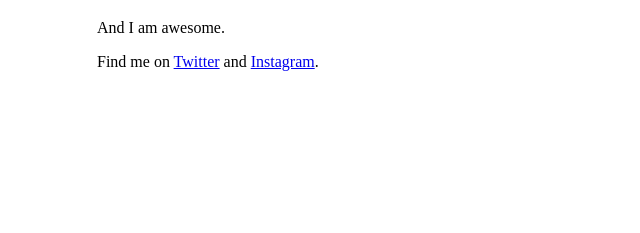
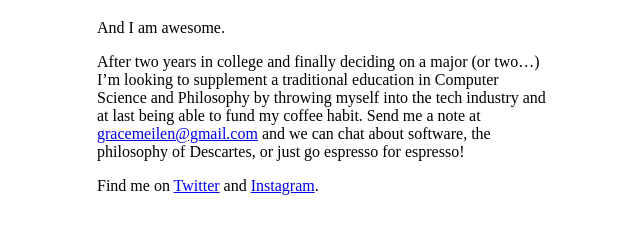
Before and after one commit to benjaminchait/gracemeilen.github.io, a plain HTML site: page index.html in a window 1280 px wide. Shown: the part 197-430 px from the top of the page, without its empty margins (318-958 px from the left). Drawn offline with Linux system fonts and the light colour scheme.

Commit message:
add your writing

```diff
--- a/index.html
+++ b/index.html
@@ -9,6 +9,7 @@
   <div id="content">
   <h1><span>My name is</span> Grace Meilen</h1>
   <p>And I am awesome.</p>
+  <p>After two years in college and finally deciding on a major (or two…) I’m looking to supplement a traditional education in Computer Science and Philosophy by throwing myself into the tech industry and at last being able to fund my coffee habit. Send me a note at <a href="mailto:gracemeilen@gmail.com">gracemeilen@gmail.com</a> and we can chat about software, the philosophy of Descartes, or just go espresso for espresso!</p>
   <p>Find me on <a href="https://twitter.com/gracieacie">Twitter</a> and <a href="https://instagram.com/gracemeilen">Instagram</a>.</p>
   </div>
 
```
